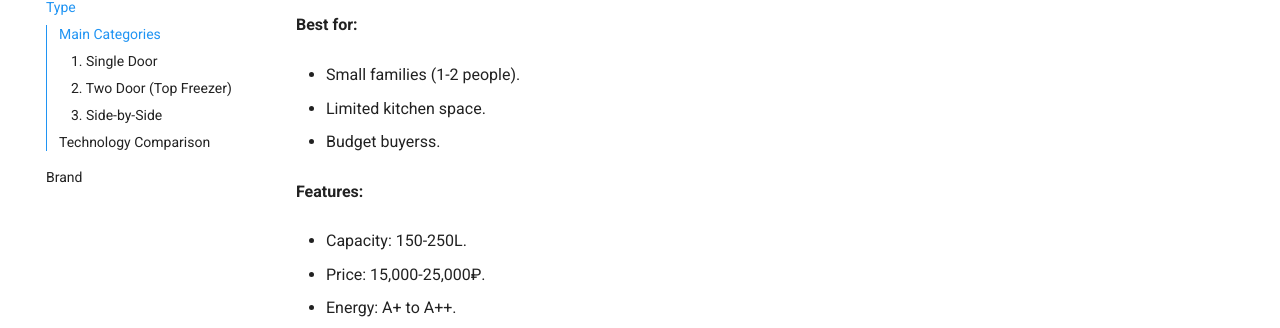
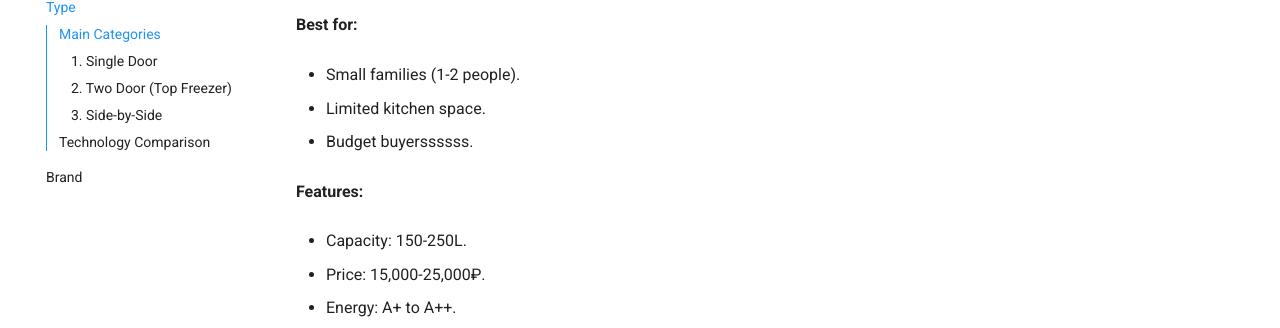
Before and after one commit to emperor-kat/one-project, an MkDocs documentation site: the page built from docs/guide/types.md, in a window 1280 px wide and 900 px high, scrolled down 304 px. Shown: the part 128-456 px from the top of the window. Built offline with MkDocs 1.6.1 and Material for MkDocs 9.7.7, drawn with Linux system fonts in a browser that asks for light colours.

Commit message:
[#6] added a typo

```diff
--- a/docs/guide/types.md
+++ b/docs/guide/types.md
@@ -13,7 +13,7 @@
 
 - Limited kitchen space.
 
-- Budget buyerss.
+- Budget buyerssssss.
 
 **Features:**
 
```
